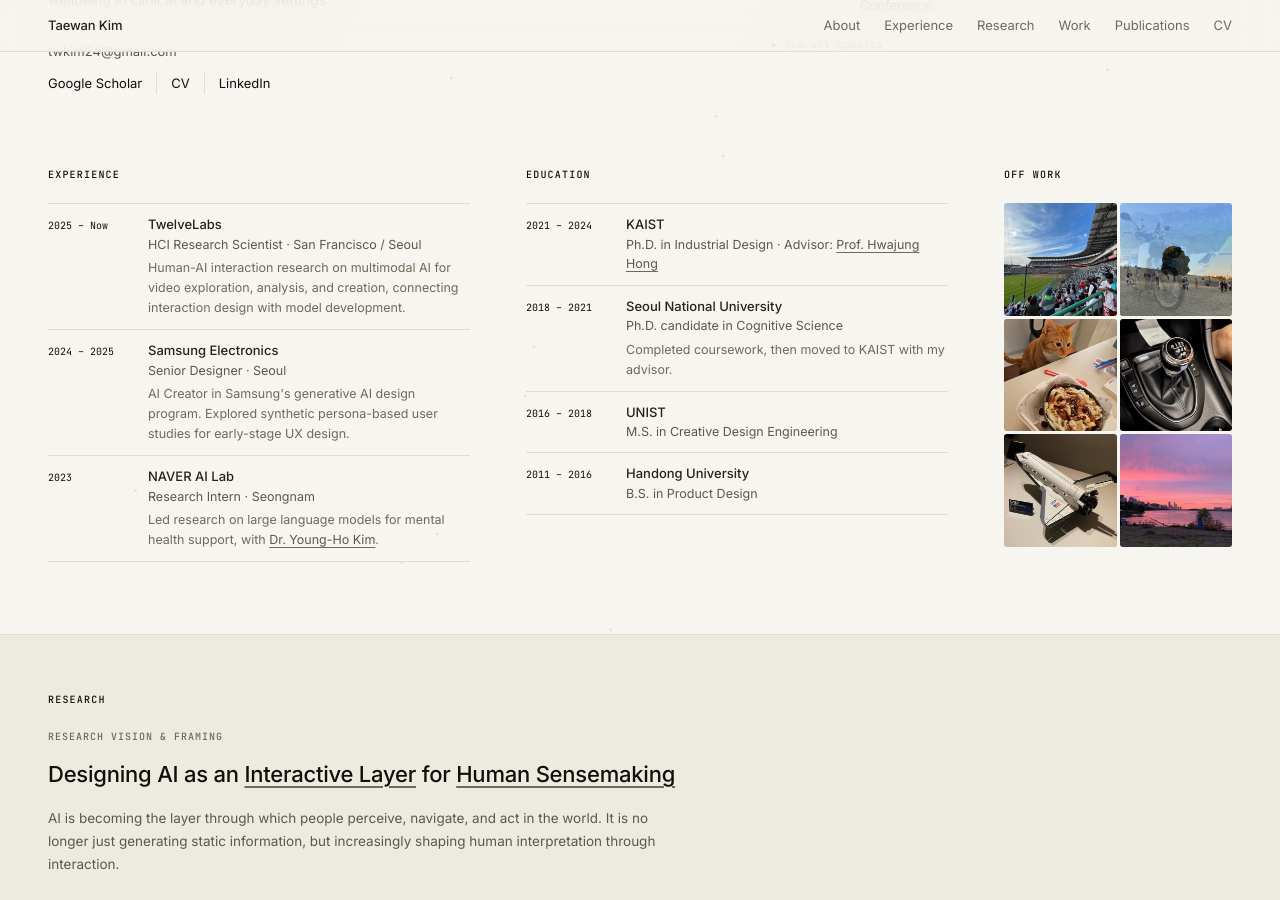
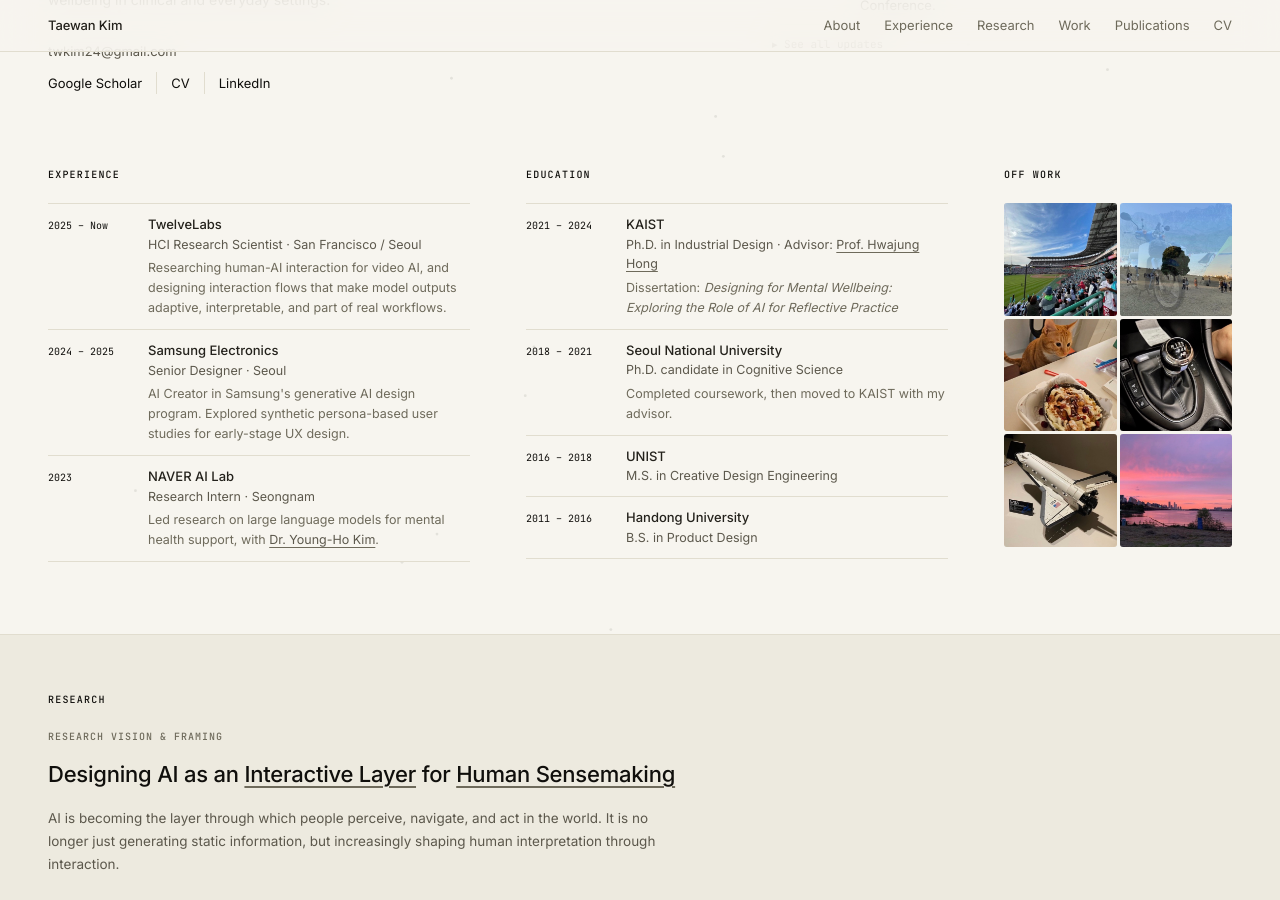
Before and after one commit to Taewan-HCI/Kim.Taewan, a Jekyll site: the page built from index.html, in a window 1280 px wide and 900 px high, scrolled down 464 px. Built offline with Jekyll 4.4.1, drawn with Linux system fonts in a browser that asks for light colours.

Commit message:
Rewrite the TwelveLabs role description and add the dissertation title
Co-Authored-By: Claude Opus 5.5 <noreply@anthropic.com>

```diff
--- a/index.html
+++ b/index.html
@@ -168,7 +168,7 @@
                     <div>
                         <p class="tl-title">TwelveLabs</p>
                         <p class="tl-role">HCI Research Scientist · San Francisco / Seoul</p>
-                        <p class="tl-desc">Human-AI interaction research on multimodal AI for video exploration, analysis, and creation, connecting interaction design with model development.</p>
+                        <p class="tl-desc">Researching human-AI interaction for video AI, and designing interaction flows that make model outputs adaptive, interpretable, and part of real workflows.</p>
                     </div>
                 </li>
                 <li class="tl-item">
@@ -198,6 +198,7 @@
                     <div>
                         <p class="tl-title">KAIST</p>
                         <p class="tl-role">Ph.D. in Industrial Design · Advisor: <a href="https://galaxytourist.notion.site/galaxytourist/Hwajung-Hong-cc10b0291bbe4ca38dbf4882cd687423" target="_blank">Prof. Hwajung Hong</a></p>
+                        <p class="tl-desc">Dissertation: <em>Designing for Mental Wellbeing: Exploring the Role of AI for Reflective Practice</em></p>
                     </div>
                 </li>
                 <li class="tl-item">
```
